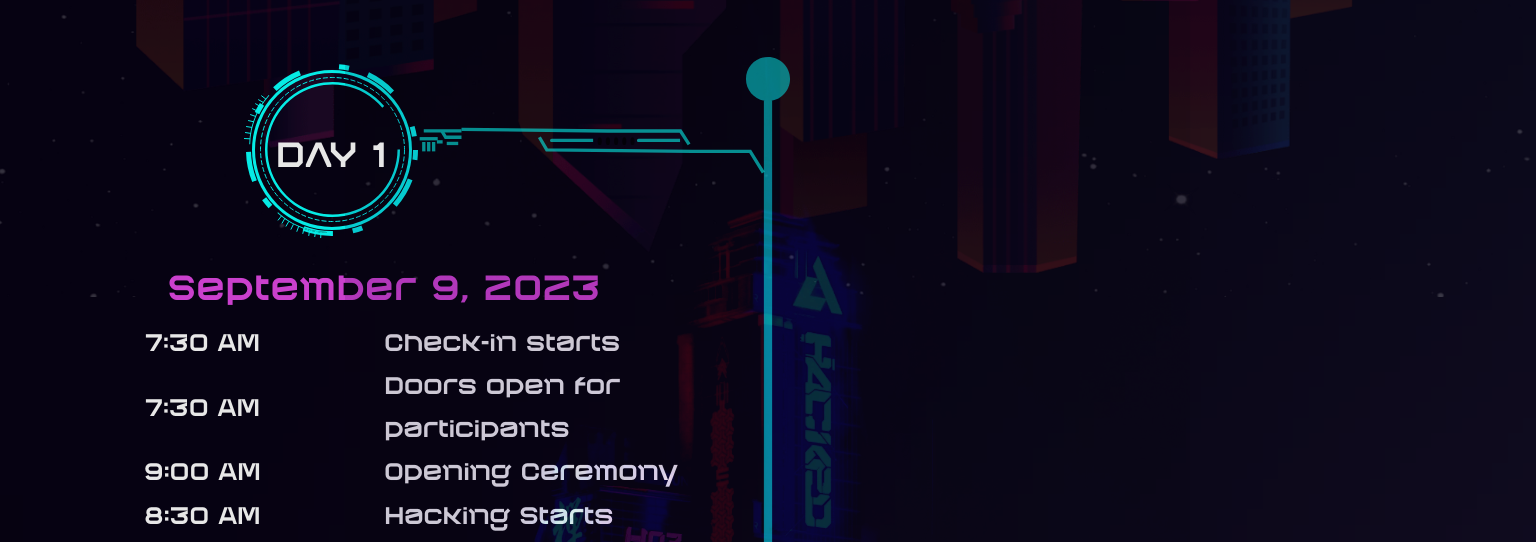
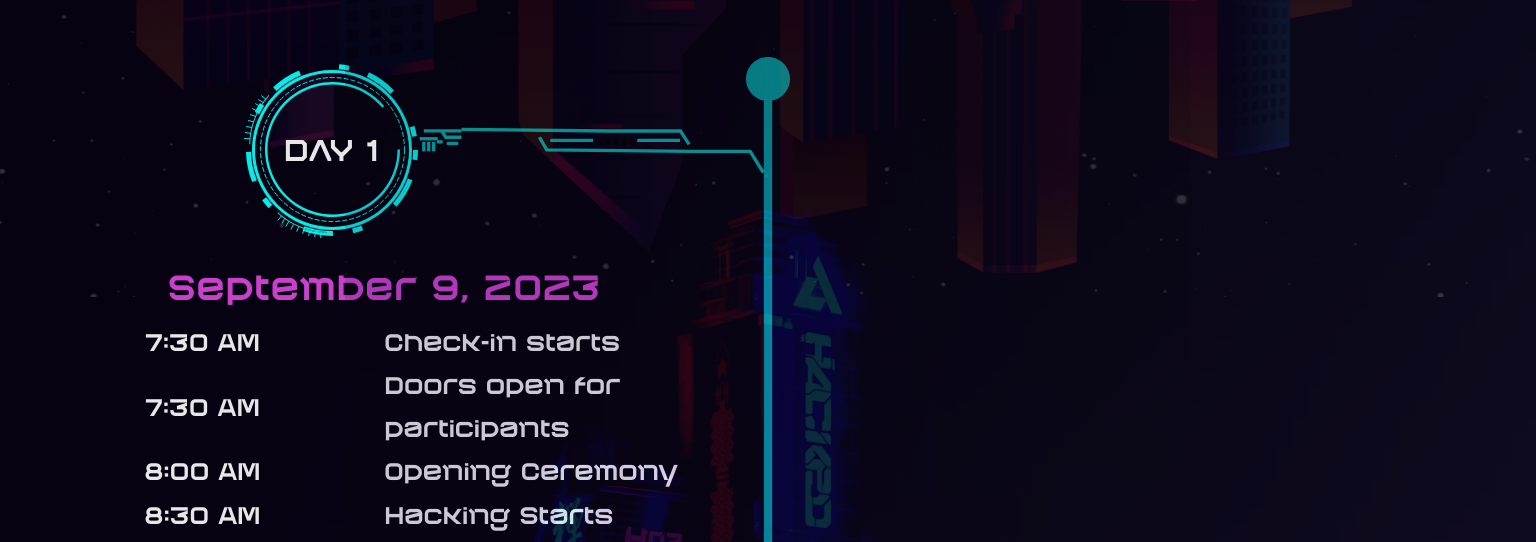
Before and after one commit to Hackodisha/Hackodisha2023, a Next.js app: page / in a window 1536 px wide. Shown: the part 3340-3882 px from the top of the page. Built offline with nearby package versions, Linux system fonts and the light colour scheme; a web font is replaced by a local one.

Commit message:
Change in time

```diff
--- a/src/components/Timeline/timeline.css
+++ b/src/components/Timeline/timeline.css
@@ -49,10 +49,7 @@
 		margin-left:5px;
 
 	}
-	.contentUl ul li{
-		/* margin: ; */
-		/* text-align:left; */
-	}
+
 	.contentUl{
      padding:2px;
 	}
@@ -69,7 +66,6 @@
 		background-repeat: no-repeat;
 		margin-top: 2rem;
 	 }
-
     .img1{
 		width:70px;
 		height:25px;
@@ -120,7 +116,6 @@
 	}
   }
 
-
   @media only screen and (min-width:550px) and (max-width:750px) {
 
 	.timeline{
@@ -157,8 +152,6 @@
 	  height: 23px;
 	}
 	.contentUl {
-	  /* color: #e7e7e7; */
-	  /* text-align: justify; */
 	  font-family: Syoog;
 	  font-size: 12px;
 	  font-style: normal;
@@ -319,7 +312,7 @@
 	  translate: 0 -110px;
 	}
 	.subSvg p {
-	  font-size: 35px;
+	  font-size: 30px;
 	}
 	.contentUl {
 	  /* color: #e7e7e7; */
--- a/src/components/Timeline/timeline.jsx
+++ b/src/components/Timeline/timeline.jsx
@@ -254,7 +254,7 @@ const Timeline = () => {
                   "Check-in starts",
                   "7:30 AM",
                   "Doors open for participants",
-                  "9:00 AM",
+                  "8:00 AM",
                   "Opening Ceremony",
                   "8:30 AM",
                   "Hacking Starts",
```
Also changed, not shown: src/components/Timeline/assets/background.png (deleted).
